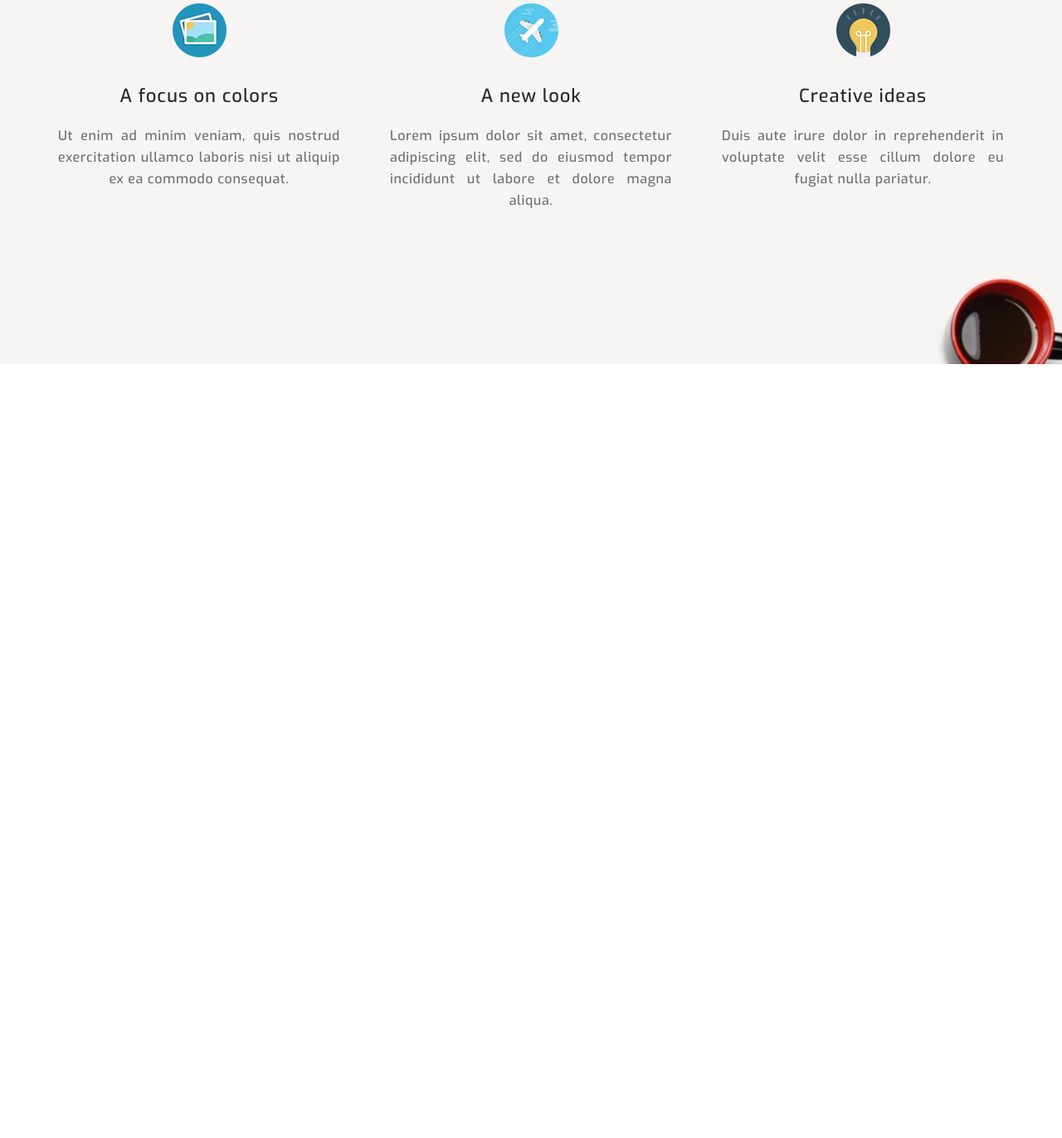
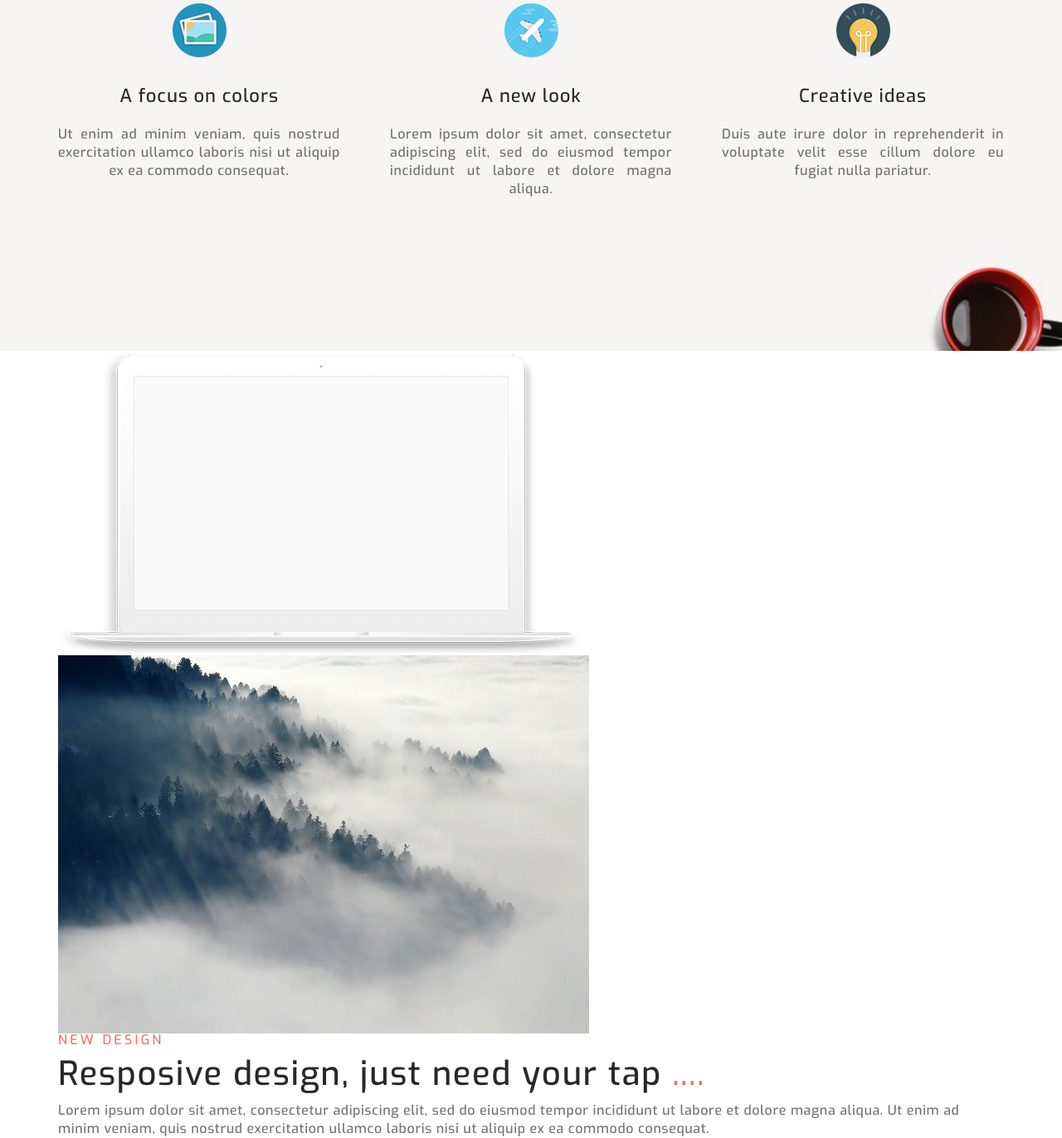
Before and after one commit to Crinoidea/Design-studio, a website: page src/index.html in a window 1280 px wide. Shown: the part 1855-3227 px from the top of the page at 83% size. Before the commit the page ends 2294 px from the top, so only its background shows below. Drawn offline with nearby package versions, Linux system fonts and the light colour scheme; files that its build step writes are made by us from their sources; files whose address does not match are found by name.

Commit message:
Create section .design for index.html

```diff
--- a/src/index.html
+++ b/src/index.html
@@ -63,23 +63,44 @@
                 <div class="feature__item">
                     <img src="icons/feature/1.png" alt="picture" class="feature__img">
                     <div class="feature__title title title_fs22">A focus on colors</div>
-                    <div class="feature__descr title title_fs16">
+                    <div class="feature__descr title title_descr">
                         Ut enim ad minim veniam, quis nostrud exercitation ullamco laboris nisi ut aliquip ex ea commodo consequat.
                     </div>
                 </div>
                 <div class="feature__item">
                     <img src="icons/feature/2.png" alt="plane" class="feature__img">
                     <div class="feature__title title title_fs22">A new look</div>
-                    <div class="feature__descr title title_fs16">
+                    <div class="feature__descr title title_descr">
                         Lorem ipsum dolor sit amet, consectetur adipiscing elit, sed do eiusmod tempor incididunt ut labore et dolore magna aliqua.
                     </div>
                 </div>
                 <div class="feature__item">
                     <img src="icons/feature/3.png" alt="idea" class="feature__img">
                     <div class="feature__title title title_fs22">Creative ideas</div>
-                    <div class="feature__descr title title_fs16">
+                    <div class="feature__descr title title_descr">
                         Duis aute irure dolor in reprehenderit in voluptate velit esse cillum dolore eu fugiat nulla pariatur.
                     </div>
+                </div>
+            </div>
+        </div>
+    </section>
+
+    <section class="design">
+        <div class="container">
+            <div class="design__wrapper">
+
+                <div class="design__img">
+                    <img src="img/design/macbook.png" alt="macbook" class="design__macbook">
+                    <img src="img/design/mountains.jpg" alt="mountains" class="design__photo">
+                </div>
+
+
+
+                <div class="design__item">
+                    <h3 class="design__subheader title title_subheader">NEW DESIGN</h3>
+                    <h2 class="design__header title title_header">Resposive design, just need your tap <span class="title_pink">....</span></h2>
+                    <div class="design__descr title title_descr">
+                        Lorem ipsum dolor sit amet, consectetur adipiscing elit, sed do eiusmod tempor incididunt ut labore et dolore magna aliqua. Ut enim ad minim veniam, quis nostrud exercitation ullamco laboris nisi ut aliquip ex ea commodo consequat.
                 </div>
             </div>
         </div>
```
Also changed, not shown: dist/index.html.
